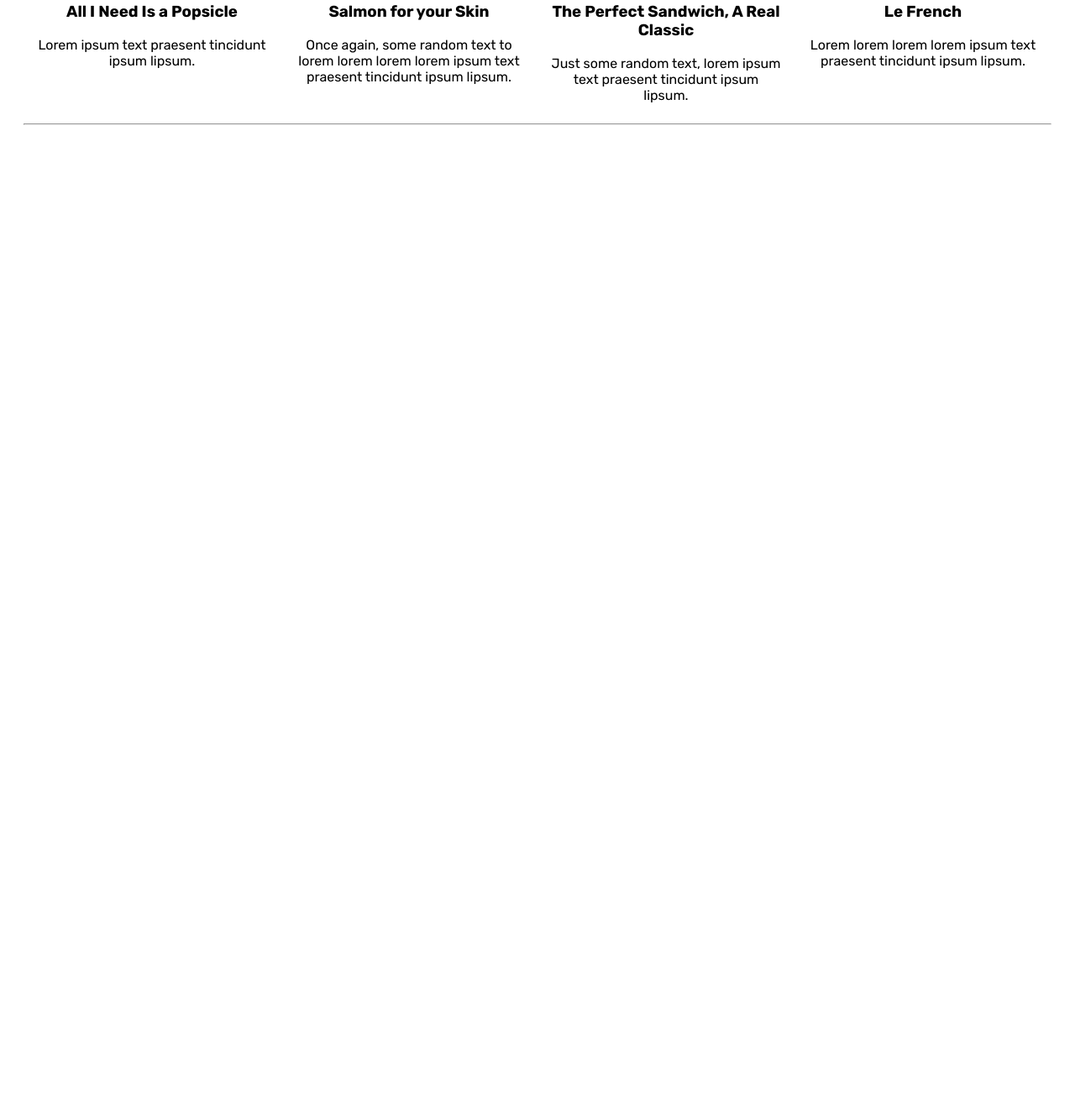
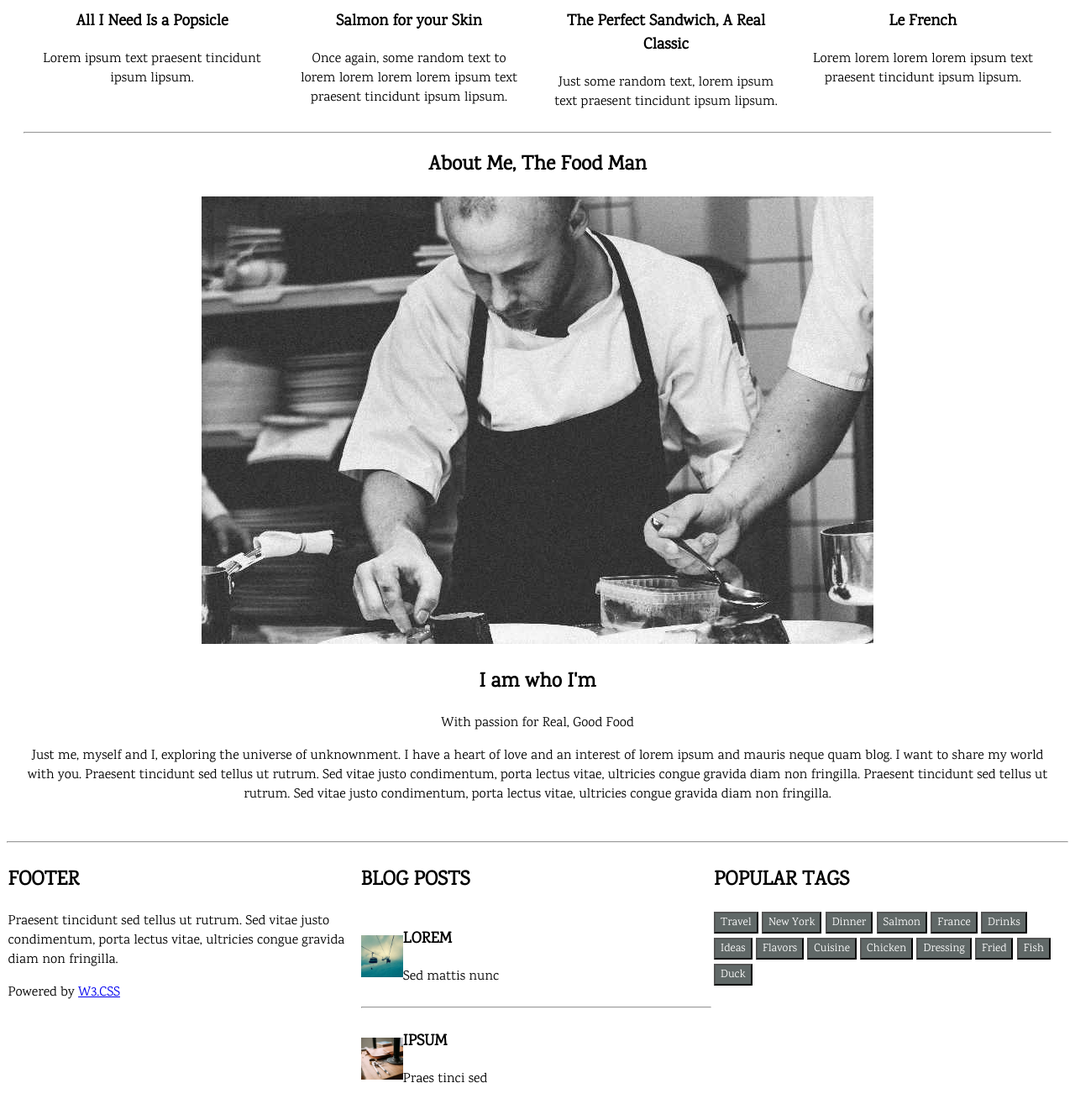
Before and after one commit to pavanummagani1/Hotel_template_practice, a plain HTML site: page index.html in a window 1280 px wide. Shown: the part 926-2247 px from the top of the page at 84% size. Before the commit the page ends 1111 px from the top, so only its background shows below. Drawn offline with Linux system fonts and the light colour scheme.

Commit message:
Added footer

```diff
--- a/index.html
+++ b/index.html
@@ -6,7 +6,8 @@
     <link rel="stylesheet" href="style.css">
     <link rel="preconnect" href="https://fonts.googleapis.com">
     <link rel="preconnect" href="https://fonts.gstatic.com" crossorigin>
-    <link href="https://fonts.googleapis.com/css2?family=Rubik:ital,wght@0,300..900;1,300..900&display=swap" rel="stylesheet">
+    <!-- <link href="https://fonts.googleapis.com/css2?family=Rubik:ital,wght@0,300..900;1,300..900&display=swap" rel="stylesheet"> -->
+    <link rel="stylesheet" href="https://fonts.googleapis.com/css?family=Karma">
     <title>Hotel Template</title>
 </head>
 <body>
@@ -87,8 +88,64 @@
             </div>
             <hr/>
             <!-- About me -->
+             <div class="aboutme">
+                <h2>About Me, The Food Man</h2>
+                <img src="./images/chef.jpg" alt="chef" class="chefImg">
+                <h2>I am who I'm</h2>
+                <p>With passion for Real, Good Food</p>
+                <p>Just me, myself and I, exploring the universe of unknownment. I have a heart of love and an interest of lorem ipsum and mauris neque quam blog. I want to share my world with you. Praesent tincidunt sed tellus ut rutrum. Sed vitae justo condimentum, porta lectus vitae, ultricies congue gravida diam non fringilla. Praesent tincidunt sed tellus ut rutrum. Sed vitae justo condimentum, porta lectus vitae, ultricies congue gravida diam non fringilla.</p>
+             </div>
         </main>
+        <hr/>
+        <footer class="footer">
+            <!--Footer Section-->
+            <div class="footerSection">
+                <h2>FOOTER</h2>
+                <p>Praesent tincidunt sed tellus ut rutrum. Sed vitae justo condimentum, porta lectus vitae, ultricies congue gravida diam non fringilla.</p>
+                <p>Powered by <a href="https://www.w3schools.com/w3css/default.asp">W3.CSS</a></p>
+            </div>
+            <!-- Blog Posts -->
+            <div class="blogposts">
+                <h2>BLOG POSTS</h2>
+                <div class="blogcontainer">
+                    <img src="./images/gondol.jpg" alt="gondol" class="footerImg">
+                    <div class="text">
+                        <h3>LOREM</h3>
+                        <p>Sed mattis nunc</p>
+                    </div>
 
+                </div>
+                <hr>
+                <div class="blogcontainer">
+                    <img src="./images/workshop.jpg" alt="workshop" class="footerImg">
+                    <div class="text">
+                        <h3>IPSUM</h3>
+                        <p>Praes tinci sed</p>
+                    </div>
+                </div>
+            </div>
+            <!--Popular Tags-->
+            <div class="PopularTags">
+                <h2>POPULAR TAGS</h2>
+                <div class="buttons">
+                    <button class="button">Travel</button>
+                    <button class="button">New York</button>
+                    <button class="button">Dinner</button>
+                    <button class="button">Salmon</button>
+                    <button class="button">France</button>
+                    <button class="button">Drinks</button>
+                    <button class="button">Ideas</button>
+                    <button class="button">Flavors</button>
+                    <button class="button">Cuisine</button>
+                    <button class="button">Chicken</button>
+                    <button class="button">Dressing</button>
+                    <button class="button">Fried</button>
+                    <button class="button">Fish</button>
+                    <button class="button">Duck</button>
+                </div>
+            </div>
+            <div class="clear"></div>
+        </footer>
     </div>
 </body>
 </html>
--- a/style.css
+++ b/style.css
@@ -1,5 +1,5 @@
 *{
-    font-family: "Rubik", sans-serif;
+    font-family: "Karma", sans-serif;
 
 }
 .header{
@@ -47,3 +47,38 @@
     height: 325px;
     width: 250px;
 }
+
+.aboutme{
+    text-align: center;
+}
+.chefImg{
+    margin: auto;
+}
+.footer{
+    display: flex;
+    flex-direction: row;
+    justify-content: space-around;
+}
+.footerImg{
+    height: 50px;
+    width: 50px;
+}
+.blogcontainer{
+    display: flex;
+    flex-direction: row;
+    align-items: center;
+}
+.button{
+    background-color: #606867;
+    color: #ffffff;
+    margin-bottom: 5px;
+}
+.footerSection{
+    width: 33%;
+}
+.blogposts{
+    width: 33%;
+}
+.PopularTags{
+    width: 33%;
+}
```
